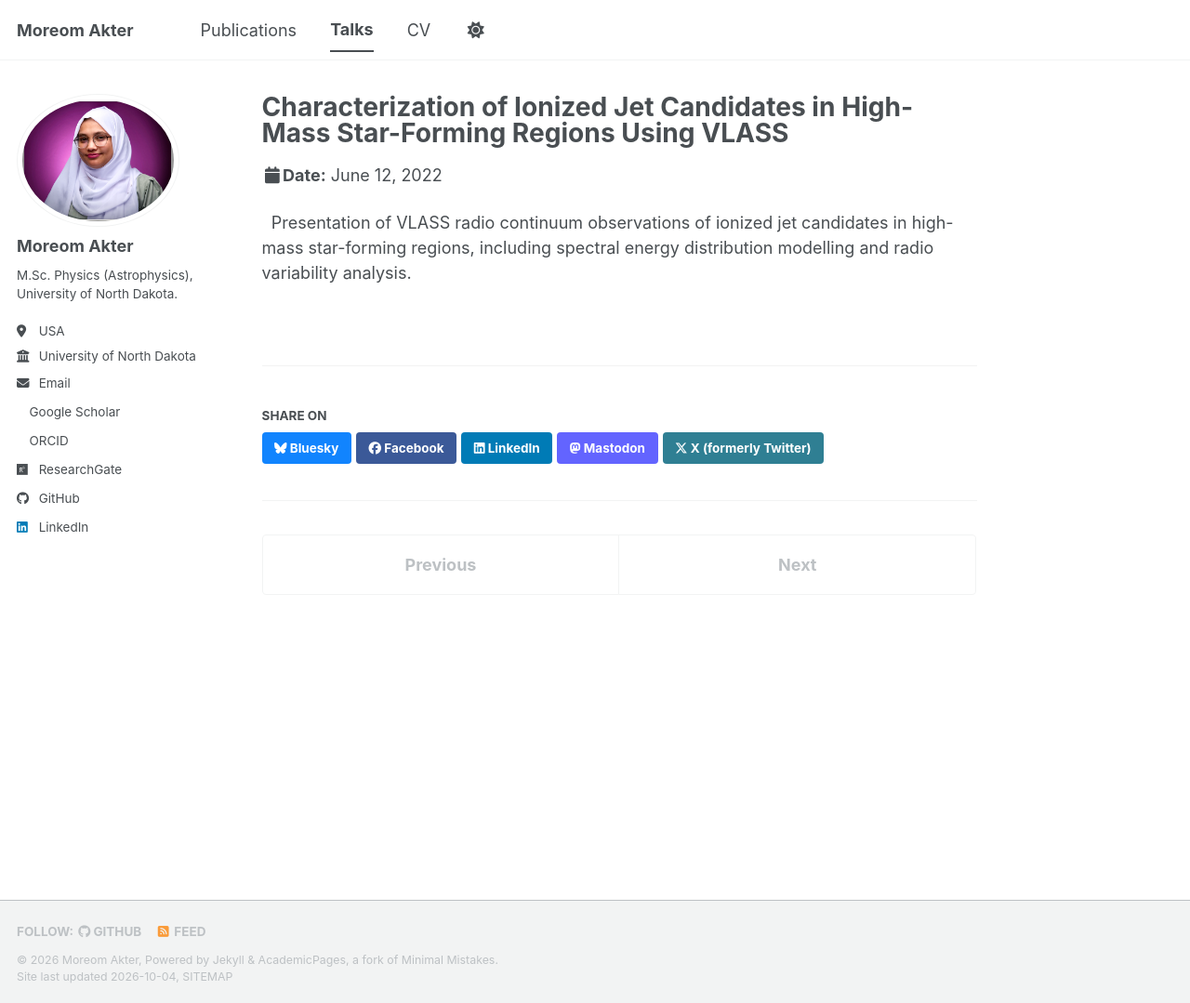
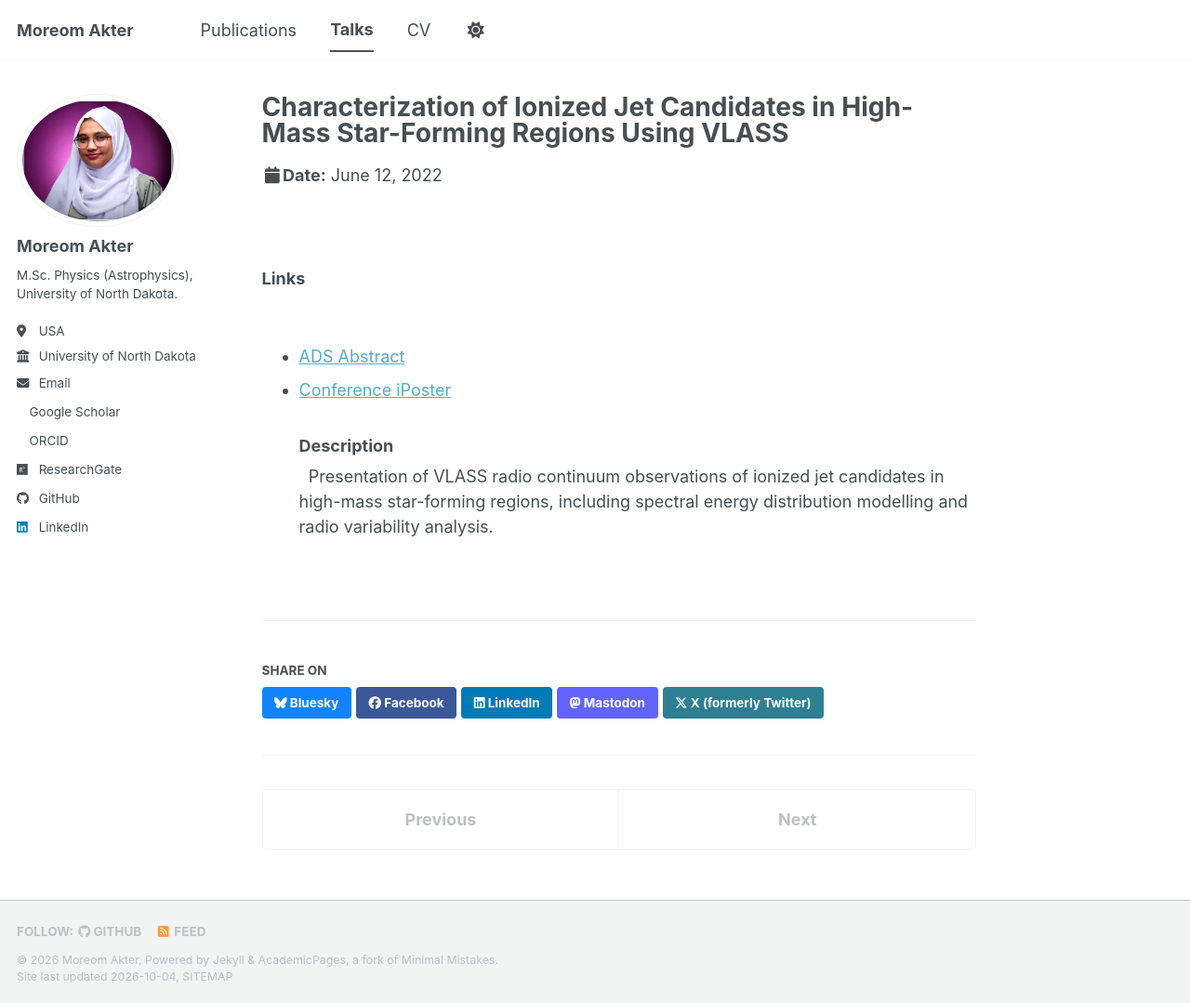
Before and after one commit to Moreom/Moreom.github.io, a Jekyll site: the page built from _talks/2022-06-12-vlass-aas.md, in a window 1280 px wide and 1079 px high. Shown: the whole window at 93% size. Built offline with Jekyll 4.4.1, drawn with Linux system fonts in a browser that asks for light colours; a style sheet for code colours, icons or effects is not loaded.

Commit message:
Update 2022-06-12-vlass-aas.md

```diff
--- a/_talks/2022-06-12-vlass-aas.md
+++ b/_talks/2022-06-12-vlass-aas.md
@@ -8,4 +8,11 @@ date: 2022-06-12
 location: "Pasadena, California, USA"
 ---
 
+### Links
+
+- [ADS Abstract](https://ui.adsabs.harvard.edu/abs/2022AAS...24010517A/abstract)
+- [Conference iPoster](https://aas240-aas.ipostersessions.com/default.aspx?s=F1-96-83-74-44-0B-17-25-9D-D3-89-79-CF-85-BA-18)
+
+### Description
+
 Presentation of VLASS radio continuum observations of ionized jet candidates in high-mass star-forming regions, including spectral energy distribution modelling and radio variability analysis.
```
